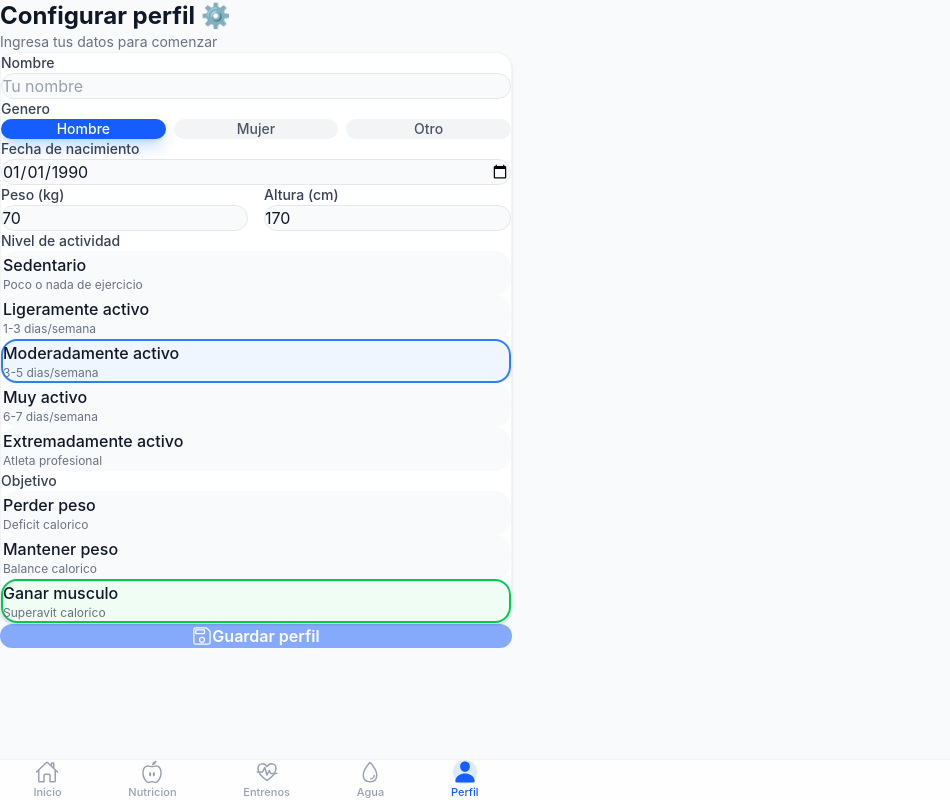
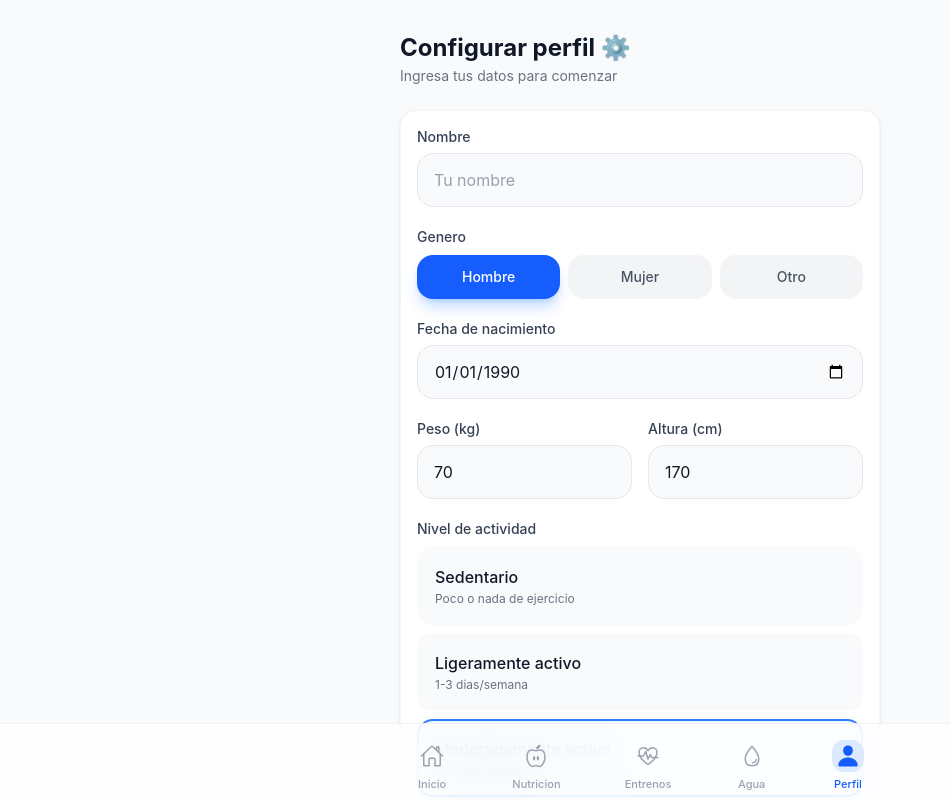
Before and after one commit to Alessito54/GYMapp, a React app: page /profile in a window 1280 px wide. Shown: the top 800 px of the page, without its empty margins (0-950 px from the left). Built offline with nearby package versions, Linux system fonts and the light colour scheme; no server answers; sample sign-in values are in the browser's storage; the HTML template or start-up script is replaced by a standard one.

Commit message:
se arreglo front end

```diff
--- a/package.json
+++ b/package.json
@@ -11,18 +11,17 @@
   },
   "dependencies": {
     "@google/generative-ai": "^0.24.1",
-    "@tailwindcss/vite": "^4.2.1",
     "@tanstack/react-query": "^5.90.21",
     "firebase": "^12.10.0",
     "react": "^19.2.0",
     "react-dom": "^19.2.0",
     "react-icons": "^5.5.0",
     "react-router-dom": "^7.13.1",
-    "tailwindcss": "^4.2.1",
     "zustand": "^5.0.11"
   },
   "devDependencies": {
     "@eslint/js": "^9.39.1",
+    "@tailwindcss/vite": "^4.2.1",
     "@types/react": "^19.2.7",
     "@types/react-dom": "^19.2.3",
     "@vitejs/plugin-react": "^5.1.1",
@@ -30,6 +29,7 @@
     "eslint-plugin-react-hooks": "^7.0.1",
     "eslint-plugin-react-refresh": "^0.4.24",
     "globals": "^16.5.0",
+    "tailwindcss": "^4.2.1",
     "vite": "^7.3.1"
   }
 }
--- a/src/components/layout/Layout.jsx
+++ b/src/components/layout/Layout.jsx
@@ -41,7 +41,7 @@ export default function Layout() {
                 `flex flex-col items-center py-2 px-4 rounded-2xl transition-all duration-200 ${
                   isActive
                     ? 'text-blue-600'
-                    : 'text-gray-400 hover:text-gray-600 active:scale-95'
+                    : 'text-gray-400 hover:text-gray-600 active-scale-95'
                 }`
               }
             >
--- a/src/index.css
+++ b/src/index.css
@@ -1,16 +1,17 @@
 @import "tailwindcss";
 
-:root {
-  --primary: #3B82F6;
-  --primary-dark: #2563EB;
-  --secondary: #10B981;
-  --accent: #F59E0B;
-  --danger: #EF4444;
-  --dark: #1F2937;
-  --gray: #6B7280;
-  --light: #F3F4F6;
+@theme {
+  --color-primary: #3B82F6;
+  --color-primary-dark: #2563EB;
+  --color-secondary: #10B981;
+  --color-accent: #F59E0B;
+  --color-danger: #EF4444;
+  --color-dark: #1F2937;
+  --color-gray: #6B7280;
+  --color-light: #F3F4F6;
 }
 
+@layer base {
   * {
     margin: 0;
     padding: 0;
@@ -20,6 +21,7 @@
   html {
     font-size: 16px;
     -webkit-tap-highlight-color: transparent;
+    scroll-behavior: smooth;
   }
 
   body {
@@ -48,11 +50,6 @@ body {
     padding-top: env(safe-area-inset-top, 0);
   }
 
-/* Smooth scrolling */
-html {
-  scroll-behavior: smooth;
-}
-
   /* Custom scrollbar */
   ::-webkit-scrollbar {
     width: 6px;
@@ -70,6 +67,29 @@ html {
 
   ::-webkit-scrollbar-thumb:hover {
     background: #94A3B8;
+  }
+
+  /* Touch friendly */
+  button, a, input, select, textarea {
+    touch-action: manipulation;
+  }
+
+  /* Prevent zoom on input focus (iOS) */
+  @media screen and (max-width: 768px) {
+    input, select, textarea {
+      font-size: 16px !important;
+    }
+  }
+
+  /* Focus visible only for keyboard navigation */
+  :focus:not(:focus-visible) {
+    outline: none;
+  }
+
+  :focus-visible {
+    outline: 2px solid var(--color-primary);
+    outline-offset: 2px;
+  }
 }
 
 /* Animations */
@@ -134,24 +154,12 @@ html {
 }
 
 /* Scale utilities */
-.active\:scale-98:active {
+.active-scale-98:active {
   transform: scale(0.98);
 }
 
-.active\:scale-95:active {
+.active-scale-95:active {
   transform: scale(0.95);
-}
-
-/* Touch friendly */
-button, a, input, select, textarea {
-  touch-action: manipulation;
-}
-
-/* Prevent zoom on input focus (iOS) */
-@media screen and (max-width: 768px) {
-  input, select, textarea {
-    font-size: 16px !important;
-  }
 }
 
 /* Glass effect */
@@ -160,13 +168,3 @@ button, a, input, select, textarea {
   backdrop-filter: blur(10px);
   -webkit-backdrop-filter: blur(10px);
 }
-
-/* Focus visible only for keyboard navigation */
-:focus:not(:focus-visible) {
-  outline: none;
-}
-
-:focus-visible {
-  outline: 2px solid var(--primary);
-  outline-offset: 2px;
-}
--- a/src/pages/Dashboard.jsx
+++ b/src/pages/Dashboard.jsx
@@ -87,7 +87,7 @@ export default function Dashboard() {
       {/* Quick Actions */}
       <div className="grid grid-cols-2 gap-4">
         {/* Water Card */}
-        <Link to="/water" className="active:scale-98 transition-transform">
+        <Link to="/water" className="active-scale-98 transition-transform">
           <Card className="p-4 hover:shadow-lg transition-all duration-200 h-full">
             <div className="flex items-center justify-between mb-3">
               <div className="w-10 h-10 bg-cyan-100 rounded-xl flex items-center justify-center">
@@ -108,7 +108,7 @@ export default function Dashboard() {
         </Link>
 
         {/* Workout Card */}
-        <Link to="/workouts" className="active:scale-98 transition-transform">
+        <Link to="/workouts" className="active-scale-98 transition-transform">
           <Card className="p-4 hover:shadow-lg transition-all duration-200 h-full">
             <div className="flex items-center justify-between mb-3">
               <div className="w-10 h-10 bg-purple-100 rounded-xl flex items-center justify-center">
--- a/src/pages/Nutrition.jsx
+++ b/src/pages/Nutrition.jsx
@@ -146,7 +146,7 @@ export default function Nutrition() {
                     variant="ghost"
                     size="icon"
                     onClick={() => handleOpenModal(mealType.type)}
-                    className="w-10 h-10 active:scale-95"
+                    className="w-10 h-10 active-scale-95"
                   >
                     <IoAddCircle className="w-7 h-7 text-blue-600" />
                   </Button>
--- a/src/pages/Profile.jsx
+++ b/src/pages/Profile.jsx
@@ -93,11 +93,10 @@ export default function Profile() {
                   <button
                     key={g}
                     onClick={() => handleChange('gender', g)}
-                    className={`py-3 px-4 rounded-2xl text-sm font-medium transition-all active:scale-95 ${
-                      formData.gender === g
+                    className={`py-3 px-4 rounded-2xl text-sm font-medium transition-all active-scale-95 ${formData.gender === g
                         ? 'bg-blue-600 text-white shadow-lg shadow-blue-500/30'
                         : 'bg-gray-100 text-gray-600 hover:bg-gray-200'
-                    }`}
+                      }`}
                   >
                     {g === 'MALE' ? 'Hombre' : g === 'FEMALE' ? 'Mujer' : 'Otro'}
                   </button>
@@ -134,11 +133,10 @@ export default function Profile() {
                   <button
                     key={level.value}
                     onClick={() => handleChange('activityLevel', level.value)}
-                    className={`w-full p-4 rounded-2xl text-left transition-all active:scale-98 ${
-                      formData.activityLevel === level.value
+                    className={`w-full p-4 rounded-2xl text-left transition-all active-scale-98 ${formData.activityLevel === level.value
                         ? 'bg-blue-50 border-2 border-blue-500 shadow-sm'
                         : 'bg-gray-50 border-2 border-transparent hover:bg-gray-100'
-                    }`}
+                      }`}
                   >
                     <p className="font-medium text-gray-900">{level.label}</p>
                     <p className="text-xs text-gray-500 mt-0.5">{level.desc}</p>
@@ -154,11 +152,10 @@ export default function Profile() {
                   <button
                     key={goal.value}
                     onClick={() => handleChange('goal', goal.value)}
-                    className={`w-full p-4 rounded-2xl text-left transition-all active:scale-98 ${
-                      formData.goal === goal.value
+                    className={`w-full p-4 rounded-2xl text-left transition-all active-scale-98 ${formData.goal === goal.value
                         ? 'bg-green-50 border-2 border-green-500 shadow-sm'
                         : 'bg-gray-50 border-2 border-transparent hover:bg-gray-100'
-                    }`}
+                      }`}
                   >
                     <p className="font-medium text-gray-900">{goal.label}</p>
                     <p className="text-xs text-gray-500 mt-0.5">{goal.desc}</p>
--- a/src/pages/Water.jsx
+++ b/src/pages/Water.jsx
@@ -103,7 +103,7 @@ export default function Water() {
                 key={amount}
                 variant="outline"
                 onClick={() => addWater(amount)}
-                className="flex-col py-3 px-2 h-auto active:scale-95 transition-transform"
+                className="flex-col py-3 px-2 h-auto active-scale-95 transition-transform"
               >
                 <span className="text-base font-bold">{amount}</span>
                 <span className="text-[10px] text-gray-500">ml</span>
@@ -175,17 +175,15 @@ export default function Water() {
             {weekProgress.map((day, index) => (
               <div key={index} className="flex flex-col items-center gap-2 flex-1">
                 <div
-                  className={`w-full max-w-[28px] rounded-lg transition-all duration-300 ${
-                    day.progress >= 1 ? 'bg-green-500' : 'bg-cyan-500'
-                  }`}
+                  className={`w-full max-w-[28px] rounded-lg transition-all duration-300 ${day.progress >= 1 ? 'bg-green-500' : 'bg-cyan-500'
+                    }`}
                   style={{
                     height: `${Math.max(day.progress * 100, 8)}%`,
                     opacity: day.progress > 0 ? 1 : 0.2
                   }}
                 />
-                <span className={`text-xs ${
-                  index === 6 ? 'font-bold text-cyan-600' : 'text-gray-500'
-                }`}>
+                <span className={`text-xs ${index === 6 ? 'font-bold text-cyan-600' : 'text-gray-500'
+                  }`}>
                   {day.day}
                 </span>
               </div>
```
Also changed, not shown: src/pages/Workouts.jsx (+11 -14 lines). Lines whose indentation alone changed are shown as unchanged.
